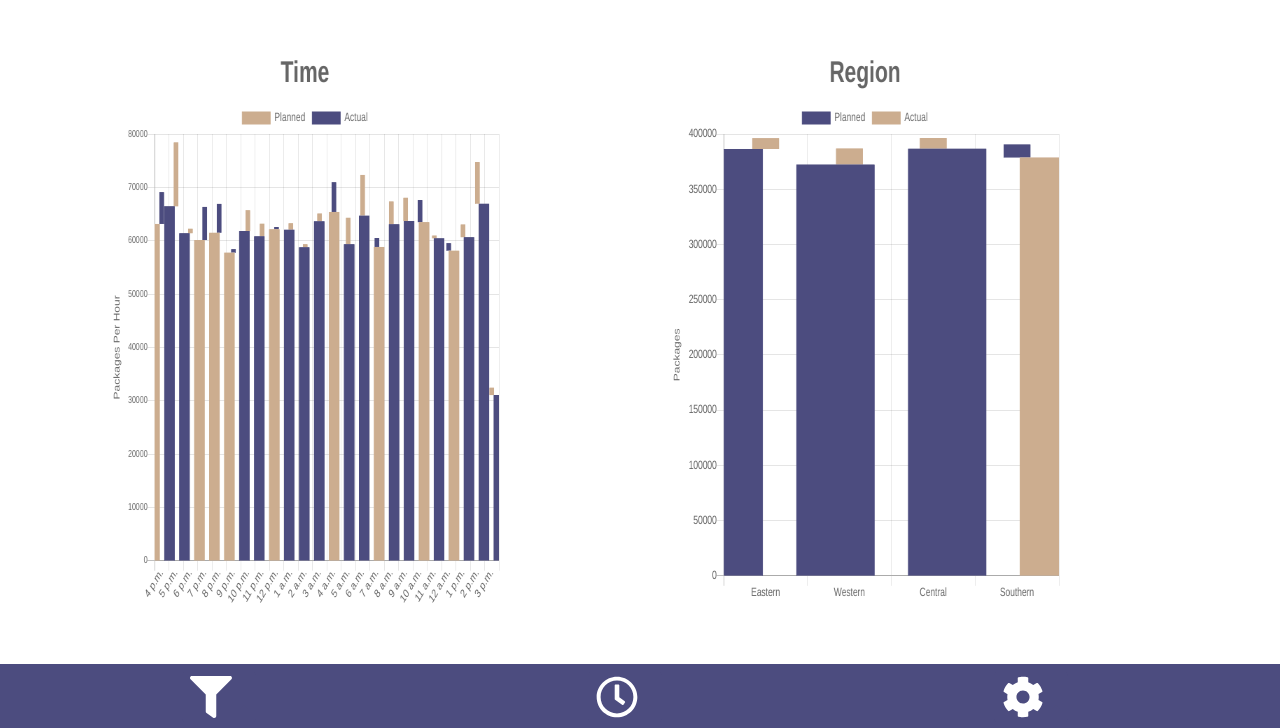
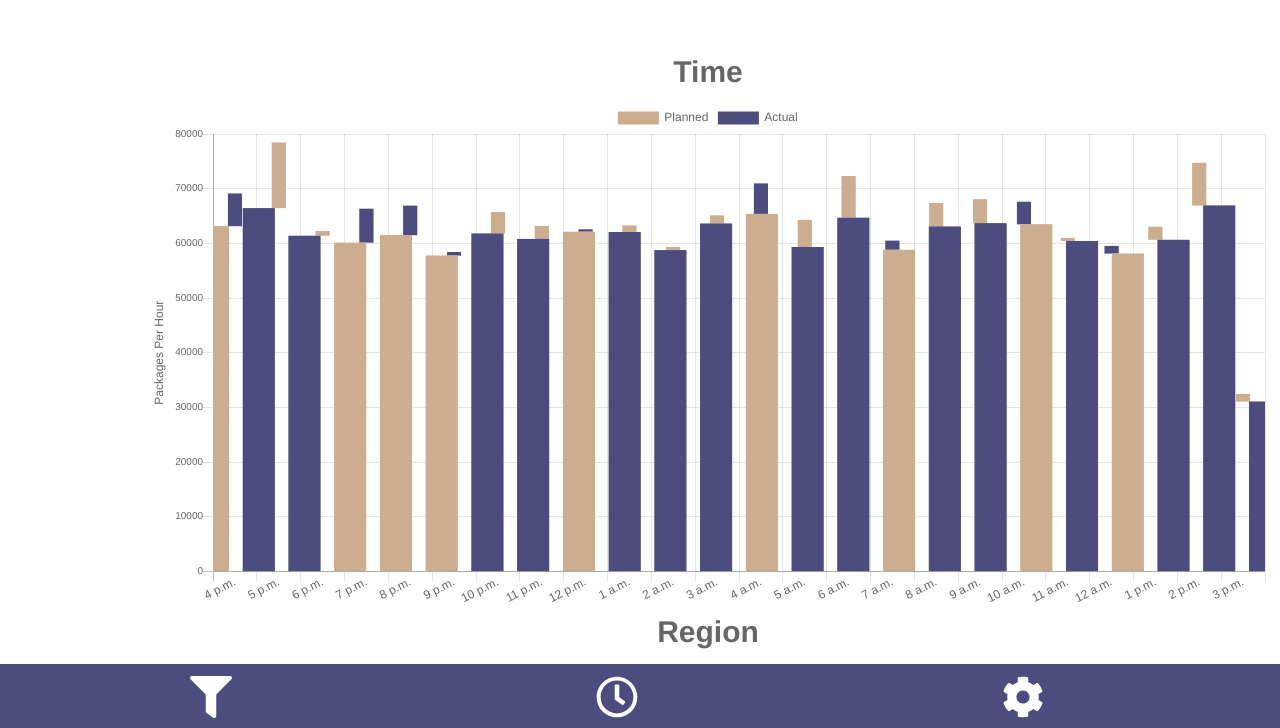
Before and after one commit to kelahm/HCI_Project_Group1, a plain HTML site: page PPH.html in a window 1280 px wide. Shown: the part 70-798 px from the top of the page. Drawn offline with nearby package versions, Linux system fonts and the light colour scheme.

Commit message:
Add files via upload

```diff
--- a/PPHpage.css
+++ b/PPHpage.css
@@ -3,8 +3,8 @@ font-family: Verdana, 'Geneva', sans-serif;
 }
 
 canvas {
-	min-width: 35%;
-	max-width: 50%;
+	min-width: 50%;
+	max-width: 100%;
 	min-height: 70vh;
 	max-height: 70vh;
 	margin-left: 7%;
```
